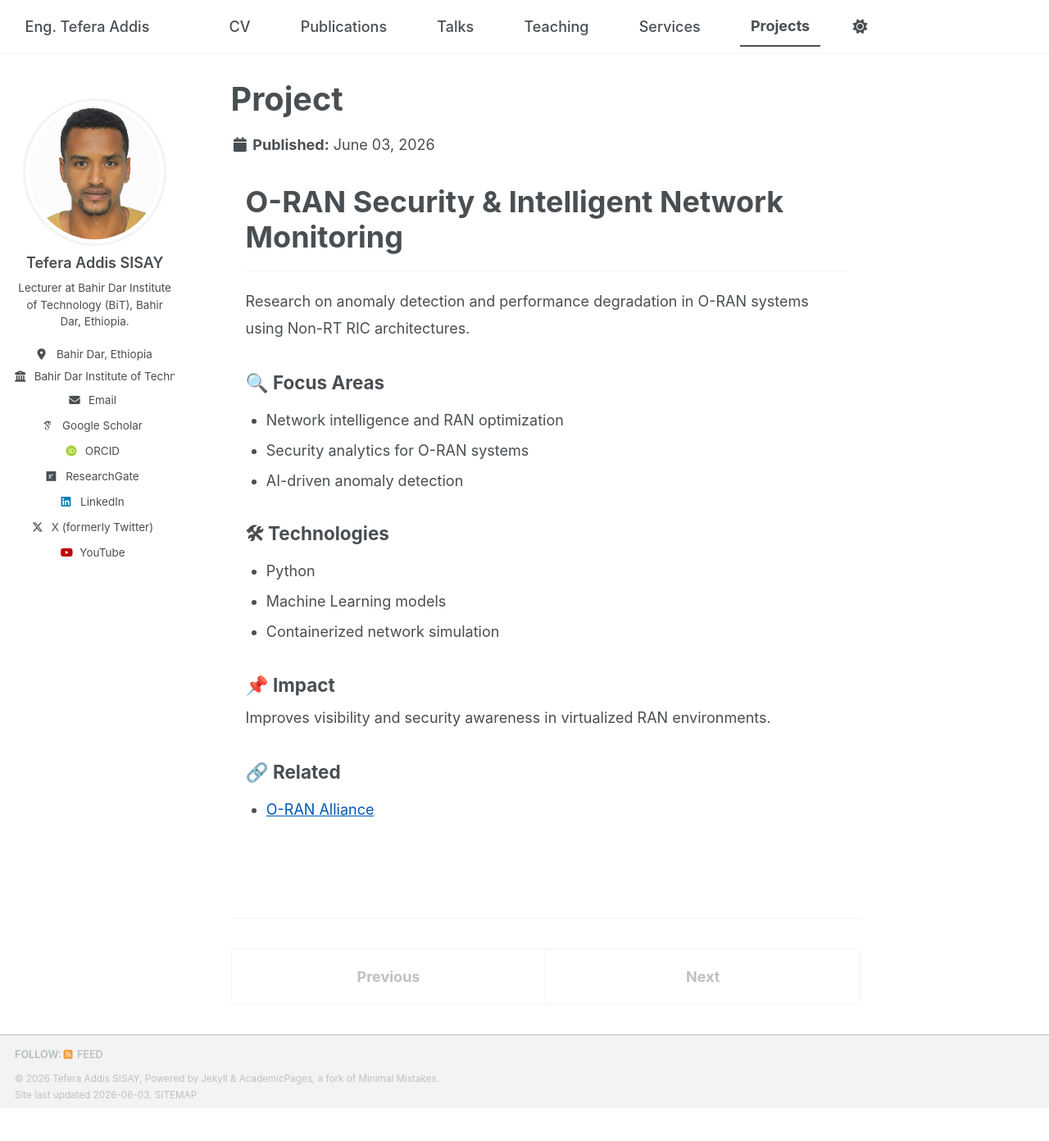
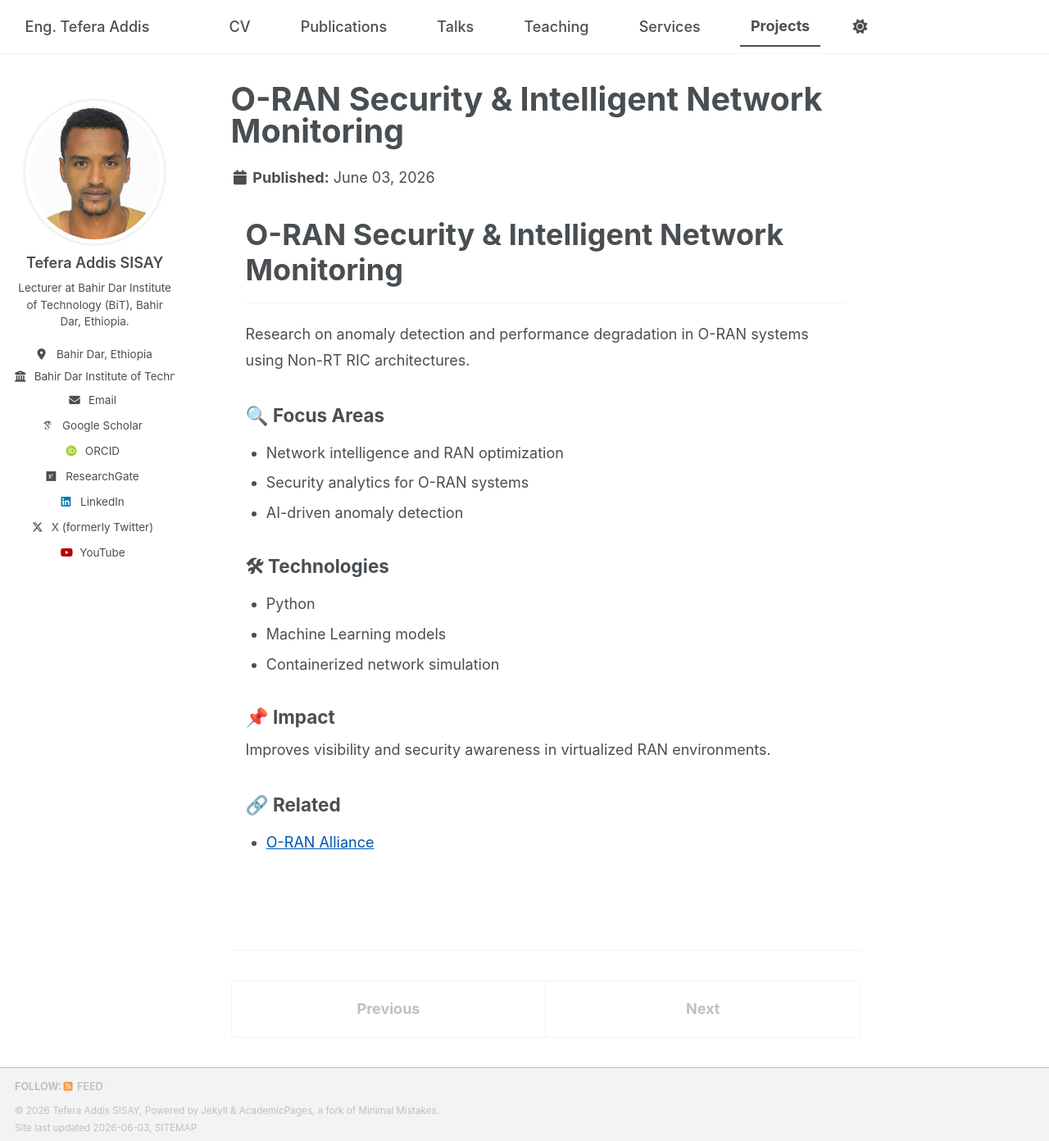
Before and after one commit to tefera-addis-sisay/tefera-addis-sisay.github.io, a Jekyll site: the page built from _project/oran-security.md, in a window 1280 px wide and 1392 px high. Shown: the whole window at 82% size. Built offline with Jekyll 4.4.1, drawn with Linux system fonts in a browser that asks for light colours; some web fonts are replaced; a script bundle is joined from its source files by our own code; library files that are not in the unit come from our copies.

Commit message:
Update oran-security.md

```diff
--- a/_project/oran-security.md
+++ b/_project/oran-security.md
@@ -1,31 +1,41 @@
 ---
 layout: single
-title: "Project"
+title: O-RAN Security & Intelligent Network Monitoring
 collection: project
 permalink: /project/oran-security/
 author_profile: true
 ---
 
-<div class="project-entry" markdown="1">
+<div class="project-entry">
 
-## O-RAN Security & Intelligent Network Monitoring
+<h2>O-RAN Security & Intelligent Network Monitoring</h2>
 
+<p>
 Research on anomaly detection and performance degradation in O-RAN systems using Non-RT RIC architectures.
+</p>
 
-### 🔍 Focus Areas
-- Network intelligence and RAN optimization
-- Security analytics for O-RAN systems
-- AI-driven anomaly detection
+<h3>🔍 Focus Areas</h3>
+<ul>
+  <li>Network intelligence and RAN optimization</li>
+  <li>Security analytics for O-RAN systems</li>
+  <li>AI-driven anomaly detection</li>
+</ul>
 
-### 🛠 Technologies
-- Python
-- Machine Learning models
-- Containerized network simulation
+<h3>🛠 Technologies</h3>
+<ul>
+  <li>Python</li>
+  <li>Machine Learning models</li>
+  <li>Containerized network simulation</li>
+</ul>
 
-### 📌 Impact
+<h3>📌 Impact</h3>
+<p>
 Improves visibility and security awareness in virtualized RAN environments.
+</p>
 
-### 🔗 Related
-- [O-RAN Alliance](https://www.o-ran.org/)
+<h3>🔗 Related</h3>
+<ul>
+  <li><a href="https://www.o-ran.org/" target="_blank">O-RAN Alliance</a></li>
+</ul>
 
 </div>
```
